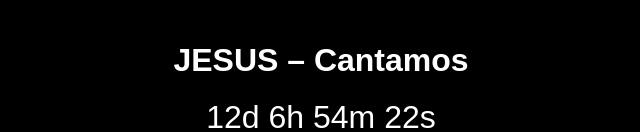
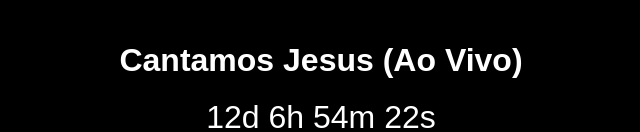
Before and after one commit to victoraraujo1713/Cantamos-Jesus-Countdown, a plain HTML site: page index.html in a window 1280 px wide. Shown: the part 323-455 px from the top of the page, without its empty margins (319-959 px from the left). Drawn offline with Linux system fonts and the light colour scheme.

Commit message:
Update index.html

```diff
--- a/index.html
+++ b/index.html
@@ -9,7 +9,7 @@
 <body>
     <div class="container">
         <img src="cantamos-jesus-cover.png" alt="Arte da música" class="cover">
-        <h1>JESUS – Cantamos</h1>
+        <h1>Cantamos Jesus (Ao Vivo)</h1>
         <div id="countdown"></div>
         <a href="https://offstep.link/286142338044" class="btn" target="_blank">Pré-Save Agora</a>
     </div>
```
